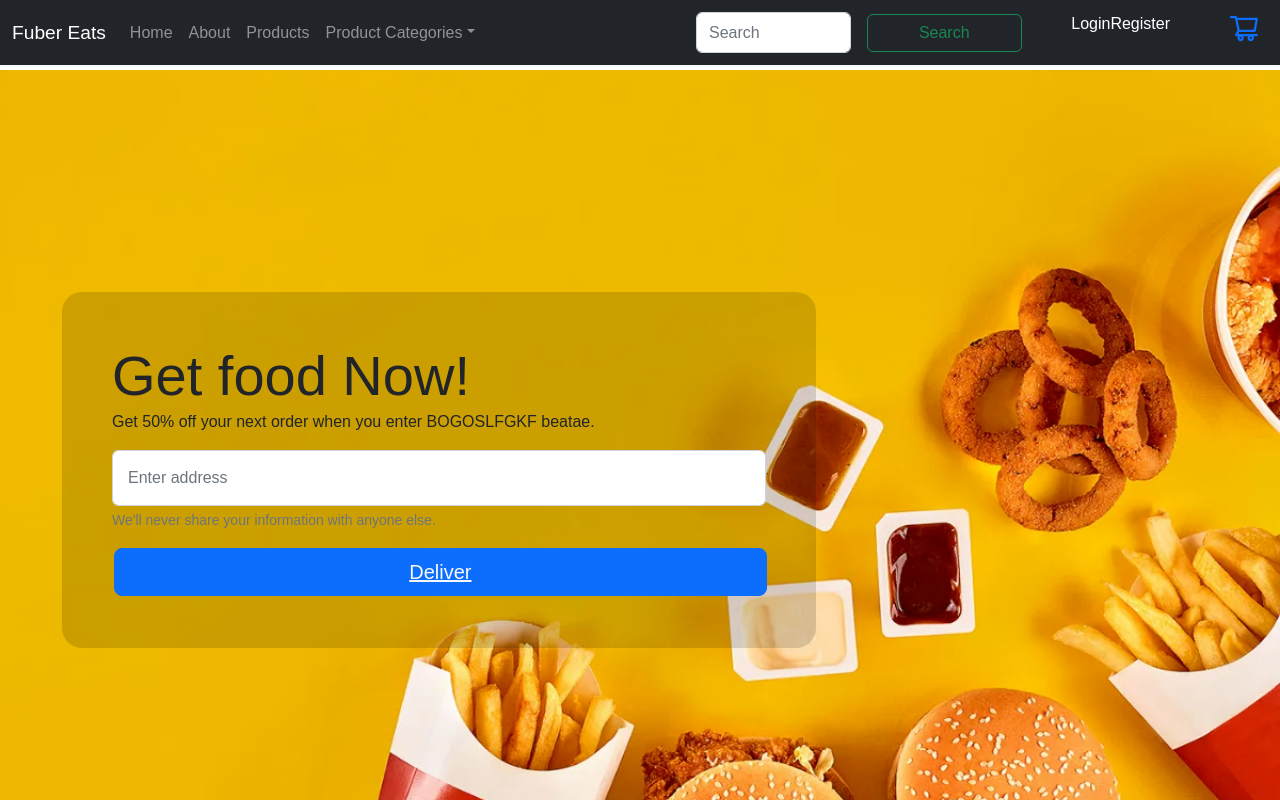
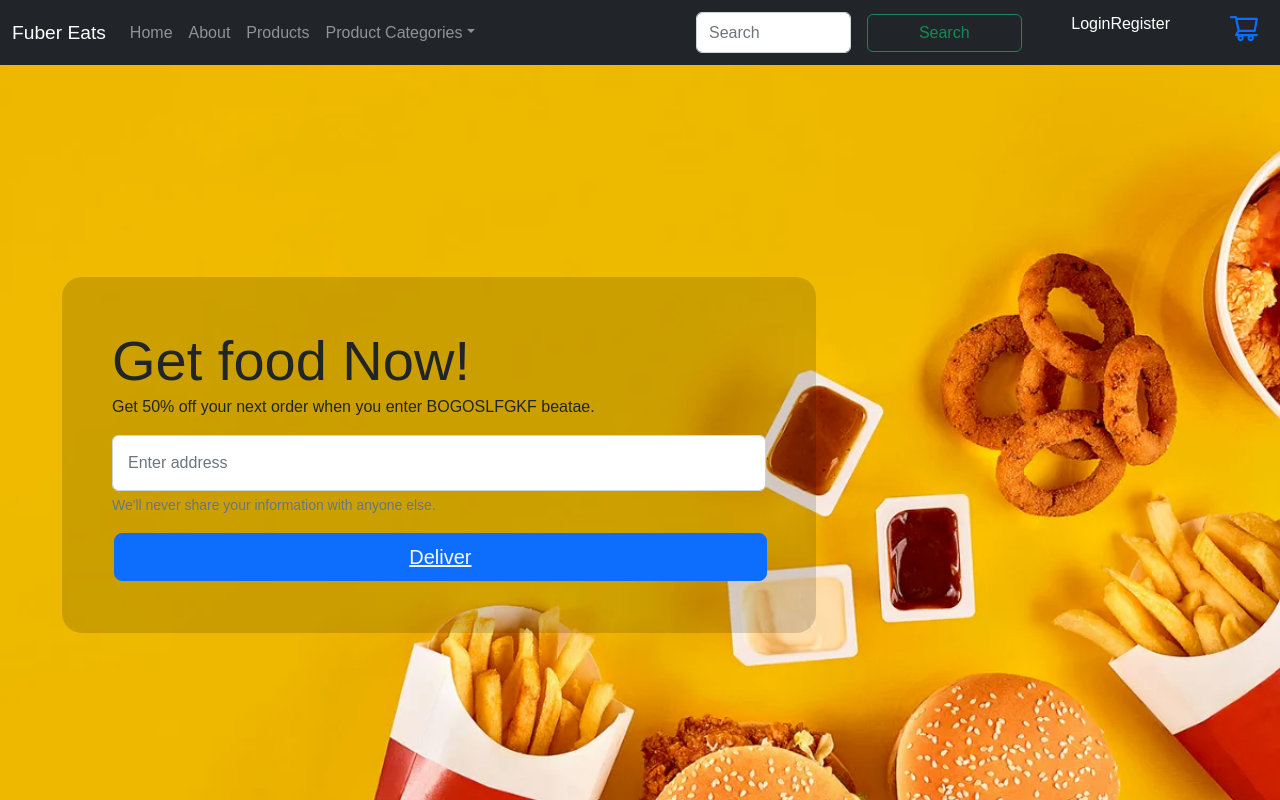
Before and after one commit to tonywuhoo/Uber-Eats-Clone, a React (Create React App) app: page / in a window 1280 px wide. Shown: the top 800 px of the page. Built offline with nearby package versions, Linux system fonts and the light colour scheme; no server answers; the HTML template or start-up script is replaced by a standard one.

Commit message:
added linked Cart page and changed paading on home

```diff
--- a/src/components/navbar/cartIcon.jsx
+++ b/src/components/navbar/cartIcon.jsx
@@ -3,7 +3,7 @@ import { Link } from "react-router-dom"
 
 function AiOutlineShoppingCart(props) {
   return (
-    <Link to="/products">
+    <Link to="/Cart">
         <svg stroke="currentColor" fill="currentColor" strokeWidth={0} viewBox="0 0 1024 1024" height="2em" width="3em" {...props}><path d="M922.9 701.9H327.4l29.9-60.9 496.8-.9c16.8 0 31.2-12 34.2-28.6l68.8-385.1c1.8-10.1-.9-20.5-7.5-28.4a34.99 34.99 0 0 0-26.6-12.5l-632-2.1-5.4-25.4c-3.4-16.2-18-28-34.6-28H96.5a35.3 35.3 0 1 0 0 70.6h125.9L246 312.8l58.1 281.3-74.8 122.1a34.96 34.96 0 0 0-3 36.8c6 11.9 18.1 19.4 31.5 19.4h62.8a102.43 102.43 0 0 0-20.6 61.7c0 56.6 46 102.6 102.6 102.6s102.6-46 102.6-102.6c0-22.3-7.4-44-20.6-61.7h161.1a102.43 102.43 0 0 0-20.6 61.7c0 56.6 46 102.6 102.6 102.6s102.6-46 102.6-102.6c0-22.3-7.4-44-20.6-61.7H923c19.4 0 35.3-15.8 35.3-35.3a35.42 35.42 0 0 0-35.4-35.2zM305.7 253l575.8 1.9-56.4 315.8-452.3.8L305.7 253zm96.9 612.7c-17.4 0-31.6-14.2-31.6-31.6 0-17.4 14.2-31.6 31.6-31.6s31.6 14.2 31.6 31.6a31.6 31.6 0 0 1-31.6 31.6zm325.1 0c-17.4 0-31.6-14.2-31.6-31.6 0-17.4 14.2-31.6 31.6-31.6s31.6 14.2 31.6 31.6a31.6 31.6 0 0 1-31.6 31.6z" /></svg>
       </Link>
   );
--- a/src/pages/home/home.css
+++ b/src/pages/home/home.css
@@ -1,3 +1,3 @@
 .home {
-  padding-top: 40px;
+  padding-top: 25px;
 }
--- a/src/pages/products/Products.jsx
+++ b/src/pages/products/Products.jsx
@@ -1,5 +1,5 @@
 import React from 'react'
-import "./Products.css"
+import "./products.css"
 import { useState, useEffect } from 'react'
 import Pagination from './Pagination'
 import { getProducts } from "../../services/products"
```
